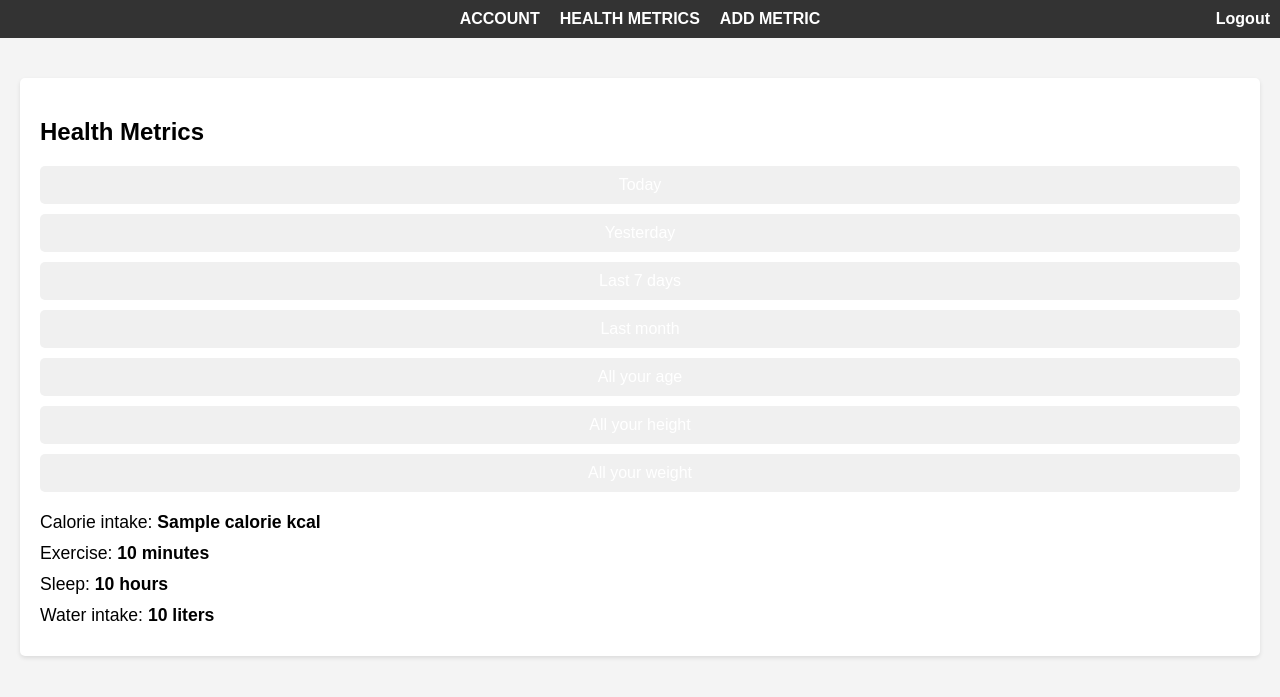
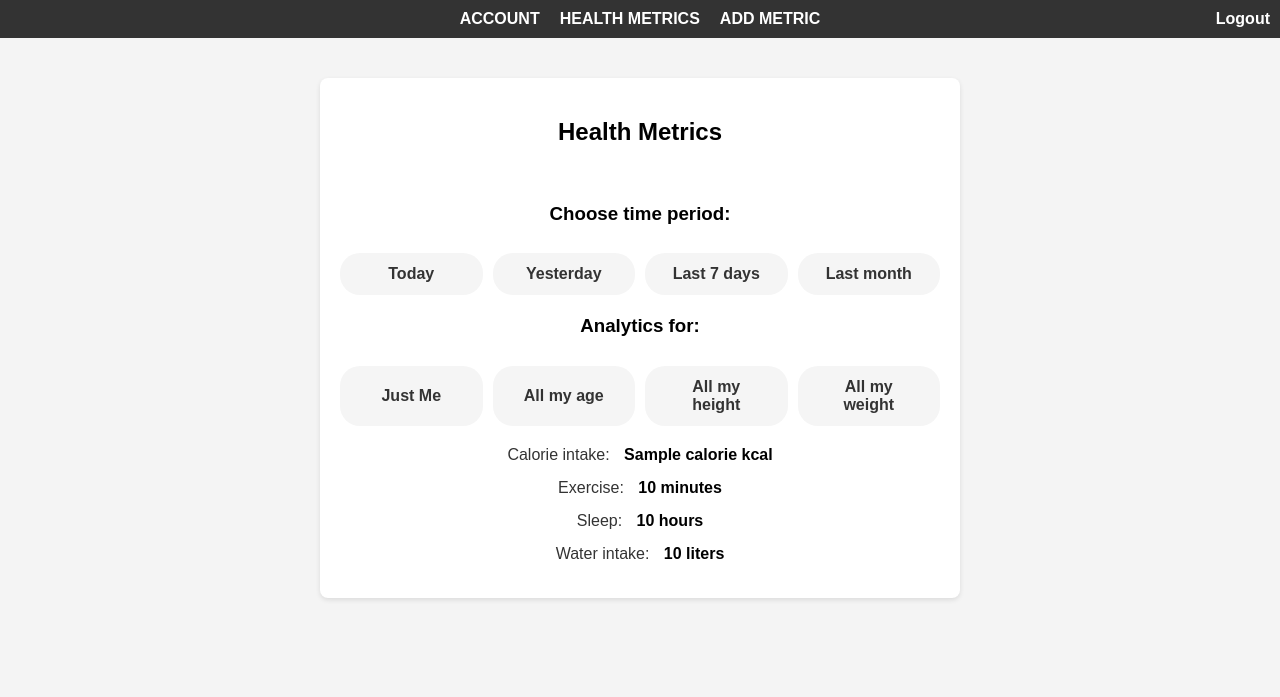
Before and after one commit to abyssis11/Health-tracker, a Flask app: template main/templates/partials/health_metrics.html in a window 1280 px wide. Shown: the top 697 px of the page. Run offline with Flask 3, Linux system fonts and the light colour scheme; the template is opened without the code that fills it: most values are stand-ins (such as "Sample title", 1, 10 or a date in 2020); some libraries are stand-ins or nearby versions.

Commit message:
heath_metrics

```diff
--- a/main/app.py
+++ b/main/app.py
@@ -80,7 +80,7 @@
     # If it's a GET request or login fails, render the login template
     return render_template('login.html')
 
-@app.route('/<username>', methods=['GET', 'POST'])
+@app.route('/health_metrics/<username>', methods=['GET', 'POST'])
 def user_dashboard(username):
     if 'username' not in session or session['username'] != username:
         return redirect(url_for('login'))
@@ -104,7 +104,11 @@
         db.session.add(health_metrics)
         db.session.commit()
 
-    return render_template('base.html', user=user)
+    return render_template('partials/health_metrics.html', user=user)
+
+@app.route('/add_metric_page', methods=['GET'])
+def add_metric_page():
+    return render_template('partials/add_metric.html')
 
 
 if __name__ == '__main__':
--- a/main/static/css/style.css
+++ b/main/static/css/style.css
@@ -43,10 +43,6 @@
     padding: 20px;
 }
 
-/* Continue with other styles... */
-
-
-
 /* Account */
 .input-group {
     margin-bottom: 1rem;
@@ -58,8 +54,10 @@
 }
 
 .input-group input[type="number"],
-.input-group input[type="text"] {
-    width: 100%;
+.input-group input[type="text"],
+.input-group input[type="password"],
+.input-group input[type="email"] {
+    width: 90%;
     padding: .5rem;
     line-height: 1.5;
     border: 1px solid #ccc;
@@ -85,6 +83,7 @@
 
 
 /* Health metrics */
+/*
 .health-metrics {
     background: #fff;
     padding: 20px;
@@ -119,7 +118,61 @@
 
 #metrics span {
     font-weight: bold;
+}*/
+/* Add to your existing style.css file */
+
+.health-metrics {
+    max-width: 600px; /* Set a max-width for the content */
+    margin: 20px auto; /* Center the content and add some margin */
+    padding: 20px;
+    background: #fff;
+    border-radius: 8px; /* Slight rounding of corners */
+    box-shadow: 0 2px 5px rgba(0, 0, 0, 0.1); /* subtle shadow */
+    text-align: center; /* Center the text */
 }
+
+.time-period-selector,
+.analytics-selector {
+    display: flex;
+    justify-content: center; /* Center the buttons */
+    gap: 10px; /* Add space between buttons */
+    margin-bottom: 20px; /* Space below the button groups */
+}
+
+/* Style for the buttons to make them look like tabs */
+.time-period-selector button,
+.analytics-selector button {
+    color: #333;
+    background-color: #f5f5f5;
+    border: 2px solid transparent;
+    border-radius: 20px; /* Fully rounded corners for pill-like tabs */
+    padding: 10px 20px;
+    cursor: pointer;
+    transition: all 0.3s; /* Smooth transition for interactions */
+    font-weight: bold; /* Make text bold */
+}
+
+/* Highlight the active button or tab */
+.time-period-selector button.active,
+.analytics-selector button.active {
+    color: #333;
+    background-color: #e7e7e7;
+    border-color: #ccc;
+}
+
+#metrics p {
+    font-size: 1rem;
+    color: #333; /* Darker text for better readability */
+    margin: 15px 0; /* Add more space around the paragraphs */
+}
+
+#metrics span {
+    display: inline-block;
+    margin-left: 10px;
+    font-weight: bold;
+    color: #000;
+}
+
 
 /* Add metric */
 .add-metric {
--- a/main/templates/base.html
+++ b/main/templates/base.html
@@ -12,7 +12,7 @@
             <ul>
                 <li><a href="/" hx-get="/account" hx-trigger="click">ACCOUNT</a></li>
                 <li><a href="/" hx-get="/health-metrics" hx-trigger="click">HEALTH METRICS</a></li>
-                <li><a href="/" hx-get="/add-metric" hx-trigger="click">ADD METRIC</a></li>
+                <li><a href="/" hx-get="/add_metric_page" hx-trigger="click">ADD METRIC</a></li>
             </ul>
             <a href="/logout" class="logout">Logout</a>
         </nav>
--- a/main/templates/partials/health_metrics.html
+++ b/main/templates/partials/health_metrics.html
@@ -3,17 +3,21 @@
 {% block content %}
 <section class="health-metrics">
     <h2>Health Metrics</h2>
+    <br>
+    <h3>Choose time period:</h3>
     <div class="time-period-selector">
         <!-- HTMX attributes can be adjusted according to your server endpoints -->
-        <button hx-get="/metrics?period=today" hx-trigger="click" hx-target="#metrics">Today</button>
-        <button hx-get="/metrics?period=yesterday" hx-trigger="click" hx-target="#metrics">Yesterday</button>
-        <button hx-get="/metrics?period=last7days" hx-trigger="click" hx-target="#metrics">Last 7 days</button>
-        <button hx-get="/metrics?period=lastmonth" hx-trigger="click" hx-target="#metrics">Last month</button>
+        <button calss ="active" hx-get="/metrics?period=today" hx-trigger="click" hx-target="#metrics">Today</button>
+        <button calss ="active" hx-get="/metrics?period=yesterday" hx-trigger="click" hx-target="#metrics">Yesterday</button>
+        <button calss ="active" hx-get="/metrics?period=last7days" hx-trigger="click" hx-target="#metrics">Last 7 days</button>
+        <button calss ="active" hx-get="/metrics?period=lastmonth" hx-trigger="click" hx-target="#metrics">Last month</button>
     </div>
+    <h3>Analytics for:</h3>
     <div class="analytics-selector">
-        <button hx-get="/metrics?type=age" hx-trigger="click" hx-target="#metrics">All your age</button>
-        <button hx-get="/metrics?type=height" hx-trigger="click" hx-target="#metrics">All your height</button>
-        <button hx-get="/metrics?type=weight" hx-trigger="click" hx-target="#metrics">All your weight</button>
+        <button calss ="active" hx-get="/metrics?type=me" hx-trigger="click" hx-target="#metrics">Just Me</button>
+        <button calss ="active" hx-get="/metrics?type=age" hx-trigger="click" hx-target="#metrics">All my age</button>
+        <button calss ="active" hx-get="/metrics?type=height" hx-trigger="click" hx-target="#metrics">All my height</button>
+        <button calss ="active" hx-get="/metrics?type=weight" hx-trigger="click" hx-target="#metrics">All my weight</button>
     </div>
     <div id="metrics">
         <!-- Dynamic content loaded from server -->
```
